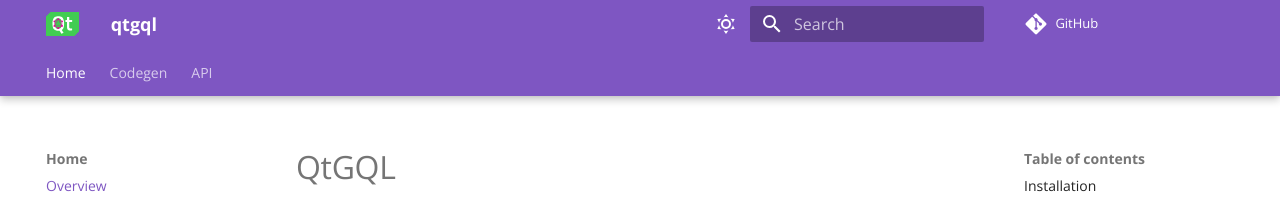
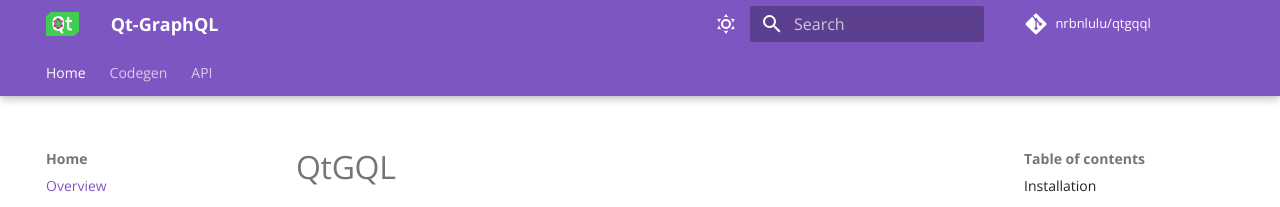
Before and after one commit to qtgql/qtgql, an MkDocs documentation site: the page built from docs/index.md, in a window 1280 px wide. Shown: the top 207 px of the page. Built offline with MkDocs 1.6.1 and Material for MkDocs 9.7.7, drawn with Linux system fonts in a browser that asks for light colours; comment, search, counter and statistics services are not loaded; the version menu is left out.

Commit message:
update mkdocs.yml

```diff
--- a/mkdocs.yml
+++ b/mkdocs.yml
@@ -1,9 +1,10 @@
 # yaml-language-server: $schema=https://squidfunk.github.io/mkdocs-material/schema.json
-
-site_name: qtgql
-
+site_name: Qt-GraphQL
+site_description: Graphql client framework for Qt
+site_url: https://nrbnlulu.github.io/qtgql/
+site_author: Nir Benlulu
+repo_name: nrbnlulu/qtgqql
 repo_url: https://github.com/nrbnlulu/qtgql
-edit_uri: edit/main/docs/docs
 
 
 theme:
```
